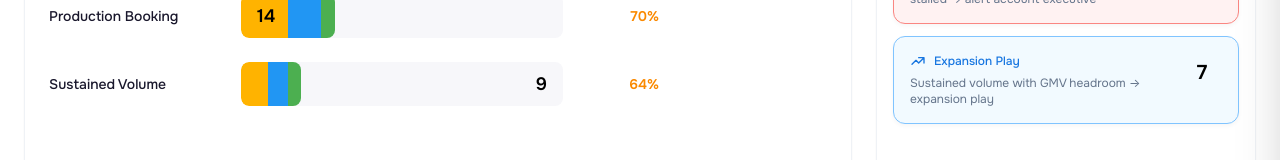
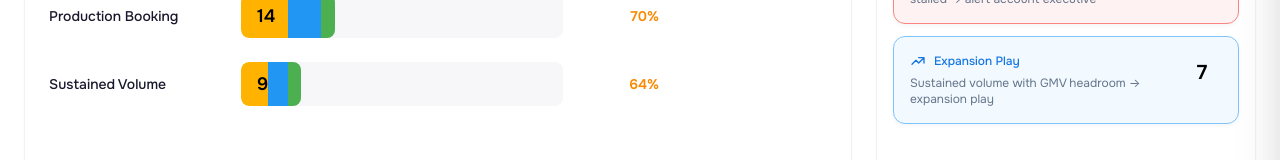
Before and after one commit to matthieubaillarge/nuitee-gtm-demo, a Next.js app: page / in a window 1280 px wide. Shown: the part 465-625 px from the top of the page. Built offline with nearby package versions, Linux system fonts and the light colour scheme.

Commit message:
Align all bar values to the left for consistency

```diff
--- a/components/FunnelStage.tsx
+++ b/components/FunnelStage.tsx
@@ -68,15 +68,9 @@ export function FunnelStage({ stage, metric, maxValue, isCliff, previousValue, g
               })}
             </div>
 
-            {/* Value label - black text, transparent bg */}
+            {/* Value label - black text, always left-aligned */}
             <div className="absolute inset-0 flex items-center px-4">
-              <span
-                className="text-lg font-semibold"
-                style={{
-                  color: totalWidthPercent > 20 ? '#000000' : '#000000',
-                  marginLeft: totalWidthPercent > 20 ? 0 : 'auto',
-                }}
-              >
+              <span className="text-lg font-semibold" style={{ color: '#000000' }}>
                 {formattedValue}
               </span>
             </div>
```
